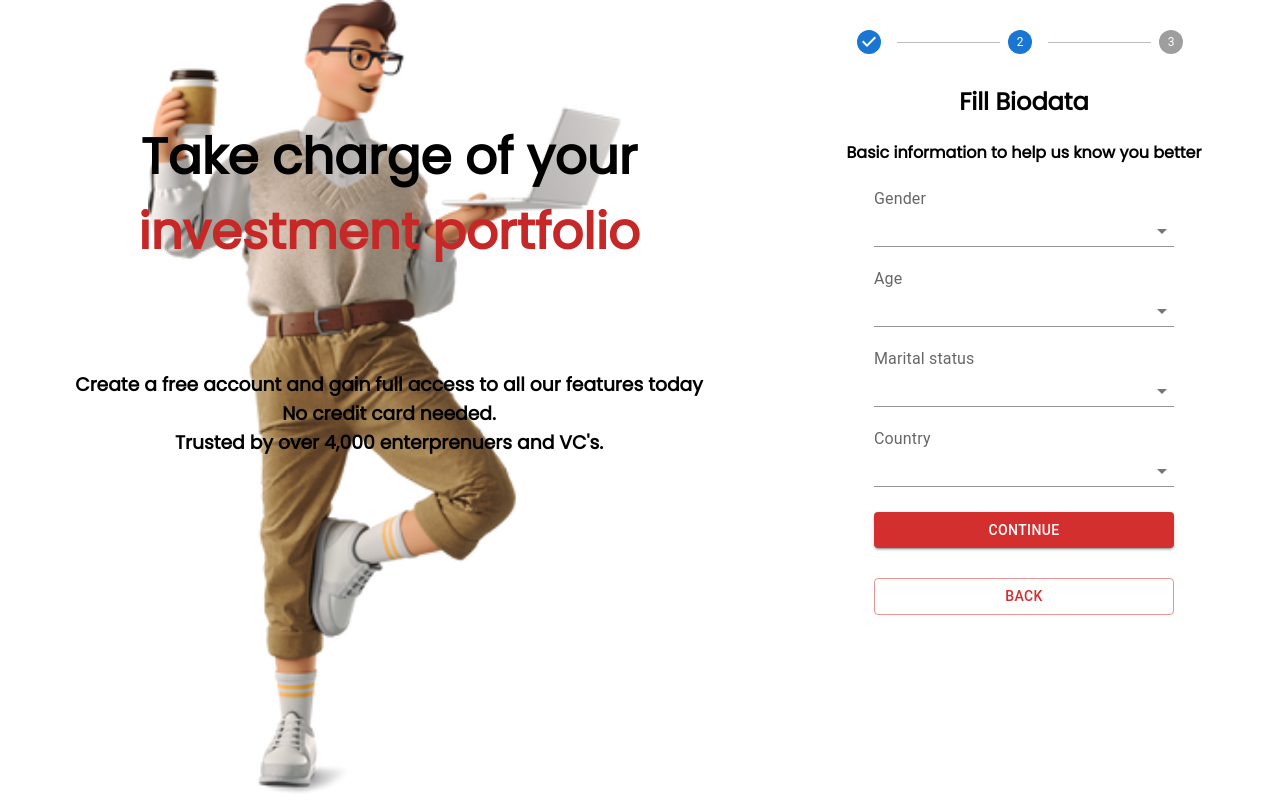
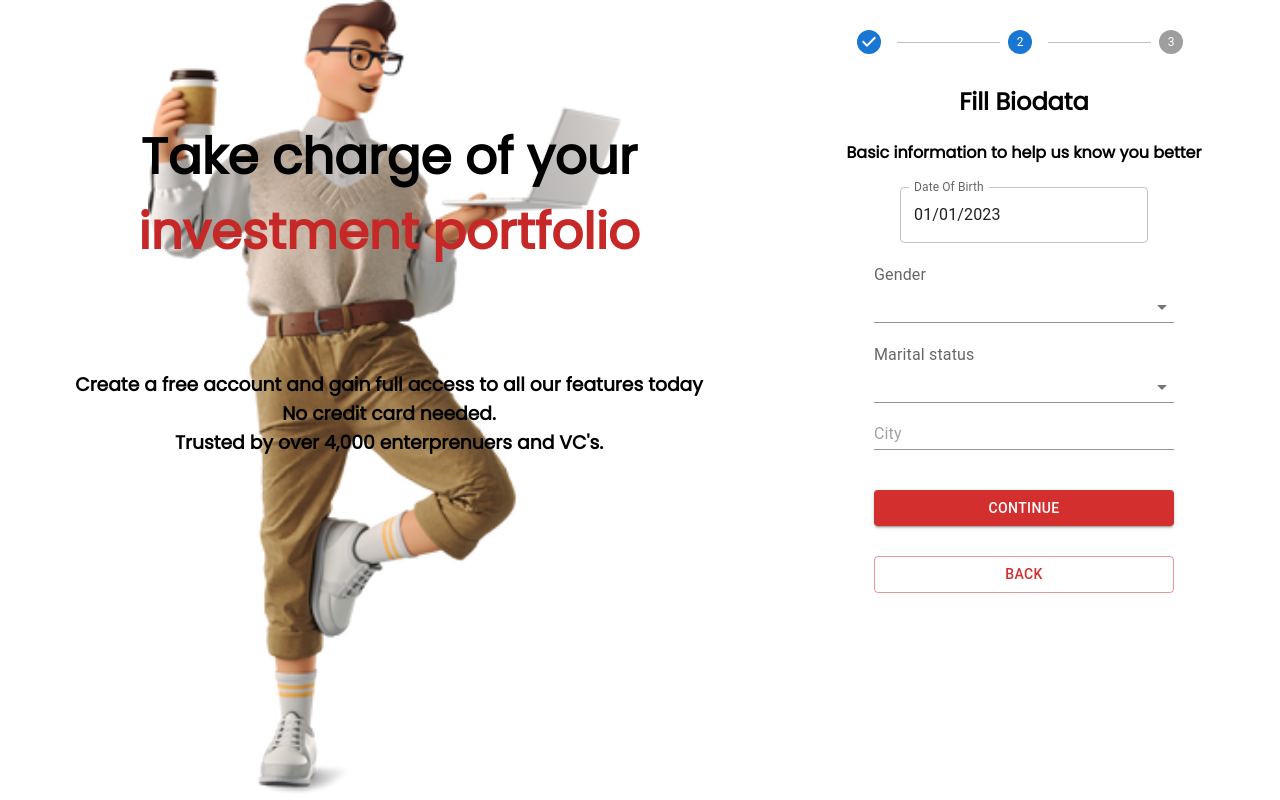
Before and after one commit to Tochy112/react-step-form, a React (Create React App) app: page / in a window 1280 px wide. Both pictures are taken after typing "Sample", "Sample", "name@example.com" into the empty fields and a click on the button "CREATE ACCOUNT". Built offline with nearby package versions, Linux system fonts and the light colour scheme.

Commit message:
added an api for the form submission

```diff
--- a/package.json
+++ b/package.json
@@ -7,9 +7,12 @@
     "@emotion/styled": "^11.10.5",
     "@mui/icons-material": "^5.11.0",
     "@mui/material": "^5.11.2",
+    "@mui/x-date-pickers": "^5.0.13",
     "@testing-library/jest-dom": "^5.16.5",
     "@testing-library/react": "^13.4.0",
     "@testing-library/user-event": "^13.5.0",
+    "dayjs": "^1.11.7",
+    "moment": "^2.29.4",
     "react": "^18.2.0",
     "react-dom": "^18.2.0",
     "react-phone-number-input": "^3.2.13",
--- a/src/Components/StepOne/StepOne.jsx
+++ b/src/Components/StepOne/StepOne.jsx
@@ -9,8 +9,10 @@ import PhoneInput from 'react-phone-number-input'
 import {MultiStepContext}  from '../../StepContext';
 
 const StepOne = () => {
-    const {setStep,  userData, setUserData, value, setValue } = useContext(MultiStepContext)
-
+    const {setStep,  userData, setUserData, phone, setPhone } = useContext(MultiStepContext)
+    const handleStep = () => {
+        setStep(2)
+    }
 
   return (
     <div className='step-one'>
@@ -18,13 +20,14 @@ const StepOne = () => {
             <div className="form-div">
                 <h2>Sign Up</h2>
                 <h4>Start your journey with us today</h4>
-                <form>
+                <form onSubmit={handleStep}>
                     <div>
                         <TextField
                         placeholder="First name"
-                        onChange={(e)=> setUserData({...userData, "firstname" : e.target.value})}
-                        value={userData['firstname']}
+                        onChange={(e)=> setUserData({...userData, "firstName" : e.target.value})}
+                        value={userData['firstName']}
                         id="firstname"
+                        required
                         className='textfield'
                         sx={{width:300}}
                         InputProps={{
@@ -42,8 +45,9 @@ const StepOne = () => {
                         <TextField
                         placeholder="Last name"
                         sx={{width:300}}
-                        onChange={(e)=> setUserData({...userData, "lastname" : e.target.value})}
-                        value={userData['lastname']}
+                        required
+                        onChange={(e)=> setUserData({...userData, "lastName" : e.target.value})}
+                        value={userData['lastName']}
                         id="lastname"
                         className='textfield'
                         InputProps={{
@@ -61,6 +65,7 @@ const StepOne = () => {
                         <TextField
                         placeholder="Email"
                         sx={{width:300}}
+                        required
                         type="email"
                         onChange={(e)=> setUserData({...userData, "email" : e.target.value})}
                         value={userData['email']}
@@ -80,11 +85,13 @@ const StepOne = () => {
                     <div>
                         <PhoneInput
                         className='phone'
+                        id="phone"
+                        required
                         international
                         countryCallingCodeEditable={false}
                         defaultCountry="NG"
-                        value={value}
-                        onChange={setValue}
+                        value={phone}
+                        onChange={setPhone}
                         />
                     </div>
 
@@ -93,7 +100,7 @@ const StepOne = () => {
                             color="error"
                             className='btn'
                             sx={{width:300}}
-                            onClick={() => setStep(2)}
+                            onClick={handleStep}
                             >Create Account
                         </Button>
                     </div>
--- a/src/Components/StepThree/StepThree.jsx
+++ b/src/Components/StepThree/StepThree.jsx
@@ -10,7 +10,7 @@ import {MultiStepContext}  from '../../StepContext';
 
 
 const StepThree = () => {
-    const {setStep, currentStep, userData, setUserData, submitData } = useContext(MultiStepContext)
+    const {setStep, currentStep, userData, setUserData, submitData, handleSubmit } = useContext(MultiStepContext)
 
 
   return (
@@ -19,13 +19,14 @@ const StepThree = () => {
             <div className="form-div">
                 <h2>Secure Your Account</h2>
                 <h4>Add a question and a password to <br /> protect your account</h4>
-                <form action="">
+                <form onSubmit={handleSubmit}>
                     <div>
                         <TextField
                         placeholder="Password"
                         id="pass1"
                         className='textfield'
                         type="password"
+                        // required
                         sx={{width:300}}
                         onChange={(e)=> setUserData({...userData, "password" : e.target.value})}
                         value={userData['password']}
@@ -45,6 +46,7 @@ const StepThree = () => {
                         placeholder="Confirm password"
                         sx={{width:300}}
                         id="pass2"
+                        // required
                         className='textfield'
                         type="password"
                         onChange={(e)=> setUserData({...userData, "confirm_password" : e.target.value})}
@@ -64,6 +66,7 @@ const StepThree = () => {
                         <InputLabel id="select-label">Pick a question</InputLabel>
                         <Select
                         label="Age"
+                        // required
                         id="question"
                         variant="standard"
                         sx={{width: 300}}
@@ -81,6 +84,7 @@ const StepThree = () => {
                         <TextField
                         placeholder="Enter an answer"
                         sx={{width:300}}
+                        // required
                         id="answer"
                         className='textfield'
                         variant="standard"
@@ -95,6 +99,7 @@ const StepThree = () => {
                             color="error"
                             className='btn'
                             sx={{width:250}}
+                            type="submit"
                             onClick={() => submitData()}
                             >Finish
                         </Button>
--- a/src/Components/StepTwo/StepTwo.jsx
+++ b/src/Components/StepTwo/StepTwo.jsx
@@ -2,12 +2,15 @@ import {React, useContext} from 'react'
 import Select from '@mui/material/Select';
 import MenuItem from '@mui/material/MenuItem';
 import InputLabel from '@mui/material/InputLabel'
+import TextField from '@mui/material/TextField';
 import Button from '@mui/material/Button';
+import { AdapterDayjs } from '@mui/x-date-pickers/AdapterDayjs';
+import { LocalizationProvider } from '@mui/x-date-pickers/LocalizationProvider';
+import { DatePicker } from '@mui/x-date-pickers/DatePicker';
 import {MultiStepContext}  from '../../StepContext';
 
 const StepTwo = () => {
-    const {setStep, currentStep, userData, setUserData } = useContext(MultiStepContext)
-
+    const {setStep, currentStep, userData, setUserData, dob, setDob } = useContext(MultiStepContext)
 
   return (
     <div className='container'>
@@ -16,8 +19,24 @@ const StepTwo = () => {
                 <h4>Basic information to help us know you better</h4>
                 <form action="">
                     <div style={{width: '300px', margin:'auto'}}>
+                    <LocalizationProvider dateAdapter={AdapterDayjs}>
+                        <DatePicker
+                            label="Date Of Birth"
+                            className='dob'
+                            id="dob"
+                            value={dob}
+                            onChange={(newdob) => {
+                            setDob(newdob);
+                            }}
+                            renderInput={(params) => <TextField {...params} />}
+                        />
+                    </LocalizationProvider>
+                    </div>
+
+                    <div style={{width: '300px', margin:'auto'}}>
                         <InputLabel id="select-label">Gender</InputLabel>
                         <Select
+                        required
                         sx={{width: 300}}
                         label='Gender'
                         id="gender"
@@ -32,9 +51,10 @@ const StepTwo = () => {
                         </Select>
                     </div>
 
-                    <div style={{width: '300px', margin:'auto'}}>
+                    {/* <div style={{width: '300px', margin:'auto'}}>
                         <InputLabel id="select-label">Age</InputLabel>
                         <Select
+                        required
                         id="age"
                         variant="standard"
                         sx={{width: 300}}
@@ -45,11 +65,12 @@ const StepTwo = () => {
                         <MenuItem value='30-40'>30-40</MenuItem>
                         <MenuItem value='40-60'>40-60</MenuItem>
                         </Select>
-                    </div>
+                    </div> */}
 
                     <div style={{width: '300px', margin:'auto'}}>
                         <InputLabel id="select-label">Marital status</InputLabel>
                         <Select
+                        required
                         id="status"
                         variant="standard"
                         sx={{width: 300}}
@@ -62,19 +83,17 @@ const StepTwo = () => {
                         </Select>
                     </div>
 
-                    <div style={{width: '300px', margin:'auto'}}>
-                        <InputLabel id="select-label">Country</InputLabel>
-                        <Select
-                        id="country"
-                        disabled={false}
+                    <div>
+                        <TextField
+                        placeholder="City"
+                        sx={{width:300}}
+                        required
+                        id="answer"
+                        className='textfield'
                         variant="standard"
-                        sx={{width: 300}}
-                        onChange={(e)=> setUserData({...userData, "country" : e.target.value})}
-                        value={userData['country']}
-                        >
-                        <MenuItem value='Nigeria'>Nigeria</MenuItem>
-                        <MenuItem value='United states'>United states</MenuItem>
-                        </Select>
+                        onChange={(e)=> setUserData({...userData, "city" : e.target.value})}
+                        value={userData['city']}
+                        />
                     </div>
 
                     <div style={{marginTop: '10px'}}>
--- a/src/StepContext.js
+++ b/src/StepContext.js
@@ -6,20 +6,57 @@ const StepContext = () => {
     const [currentStep, setStep] = useState(1)
     const [userData, setUserData] = useState([])
     const [finalData, setFinalData] = useState([])
-    const [value, setValue] = useState()
+    const [phone, setPhone] = useState()
+    const [dob, setDob] = useState()
+
 
     const submitData = () => {
-        setFinalData(finalData=>[...finalData, userData])
-        setUserData('');
-        setValue('')
-        console.log(userData)
-        setStep(1)
+        setFinalData(finalData=>[...finalData, {userData, phone, dob}])
     }
+
+    const API = "http://localhost:5010/user-service/api/v1/user/create"
+
+    const handleSubmit = async (e) => {
+        e.preventDefault()
+        // console.log(finalData)
+        try {
+           const res =  fetch(
+            API, {
+                method: 'POST',
+                headers: {
+                    'Accept' : 'application/json',
+                    'Content-Type': 'application/json'
+                },
+                 body: JSON.stringify({
+                    finalData
+                }),
+            }
+            )
+            .then(res => res.json())
+            .then(result => console.log(result))
+            // let resjson = await res.json()
+            if(res.status === 200){
+                // console.log(finalData)
+                setStep(1)
+                setPhone('')
+                setDob('')
+                setUserData('');
+                // console.log(resjson)
+                alert("User created successfully")
+            }else{
+                alert("Error occured")
+            }
+        }catch(error){
+            console.log(error)
+        }
+
+    }
+
   return (
     <div>
         <MultiStepContext.Provider value={{currentStep, setStep, userData,
-        setUserData, finalData, setFinalData, submitData, value,
-        setValue
+        setUserData, finalData, setFinalData, submitData, phone,
+        setPhone, dob, setDob, handleSubmit
 
         }}>
             <App />
```
Also changed, not shown: 1 other file (tests, documents, lock files or other folders).
